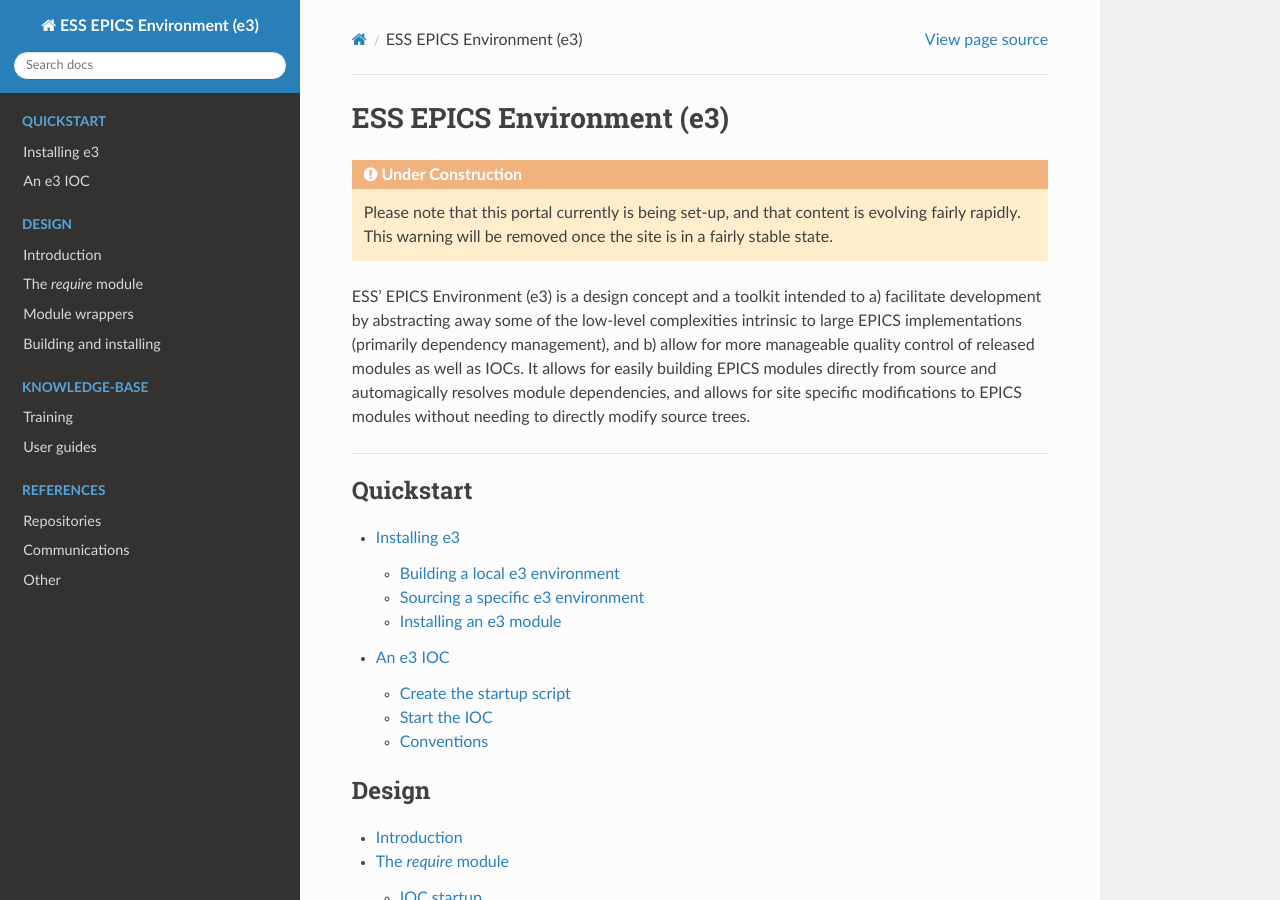
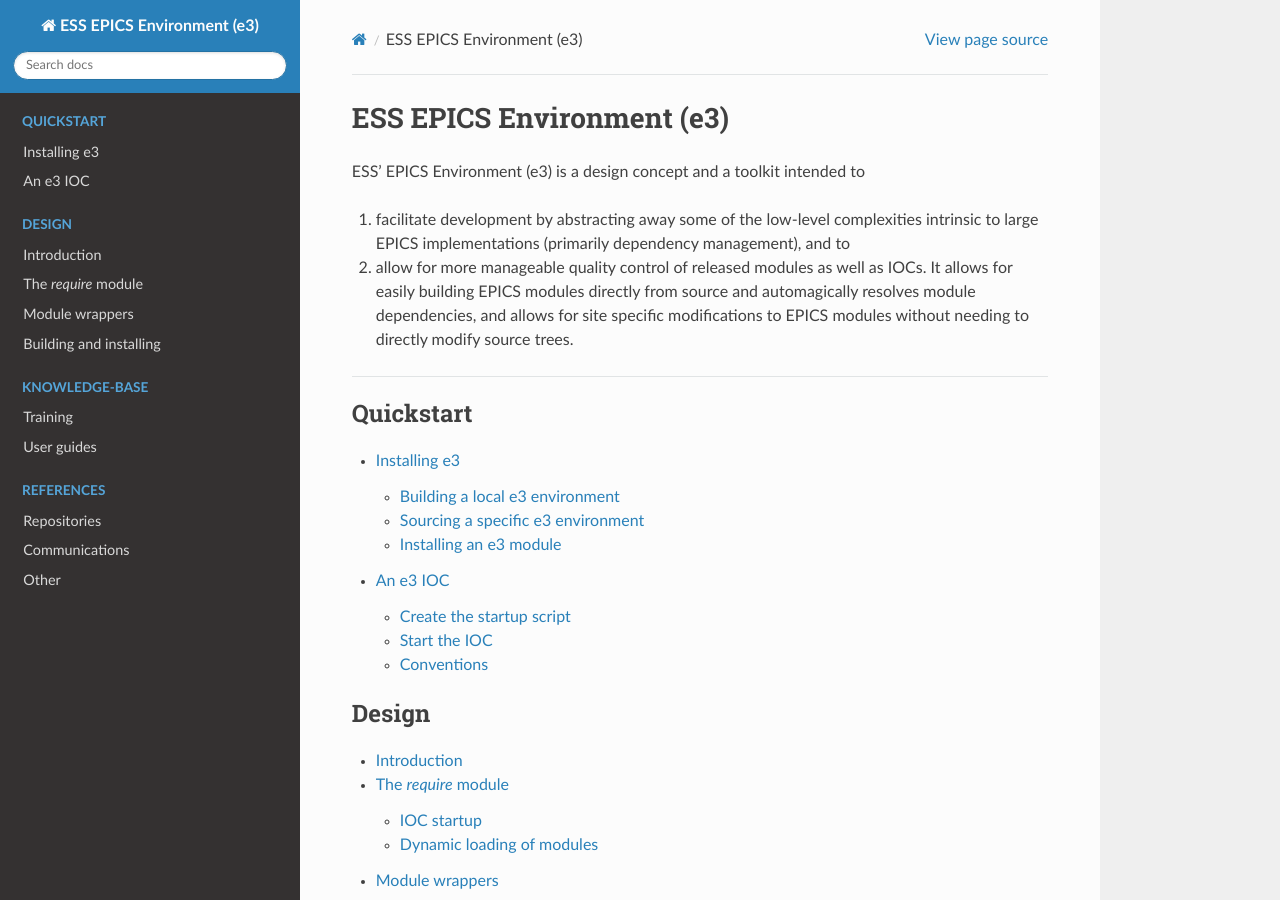
Before and after one commit to ttkorhonen/e3pages, a Sphinx documentation site: the page built from docs/index.md, in a window 1280 px wide and 900 px high. Built offline with Sphinx 7.4.7 and the Read the Docs theme 2.0.0, drawn with Linux system fonts in a browser that asks for light colours.

Commit message:
fix some links and formatting

````diff
--- a/docs/index.md
+++ b/docs/index.md
@@ -1,12 +1,8 @@
 # ESS EPICS Environment (e3)
 
-```{admonition} Under Construction
-:class: warning
-
-Please note that this portal currently is being set-up, and that content is evolving fairly rapidly. This warning will be removed once the site is in a fairly stable state.
-```
-
-ESS' EPICS Environment (e3) is a design concept and a toolkit intended to a) facilitate development by abstracting away some of the low-level complexities intrinsic to large EPICS implementations (primarily dependency management), and b) allow for more manageable quality control of released modules as well as IOCs. It allows for easily building EPICS modules directly from source and automagically resolves module dependencies, and allows for site specific modifications to EPICS modules without needing to directly modify source trees.
+ESS' EPICS Environment (e3) is a design concept and a toolkit intended to
+1. facilitate development by abstracting away some of the low-level complexities intrinsic to large EPICS implementations (primarily dependency management), and to
+2. allow for more manageable quality control of released modules as well as IOCs. It allows for easily building EPICS modules directly from source and automagically resolves module dependencies, and allows for site specific modifications to EPICS modules without needing to directly modify source trees.
 
 ---
 
````
Also changed, not shown: docs/kb/guide/articles/4_cookiecutter_module.md (+1 -1 lines), docs/kb/guide/index.md (+2 -2 lines), docs/quickstart/1_install.md (+1 -1 lines).
